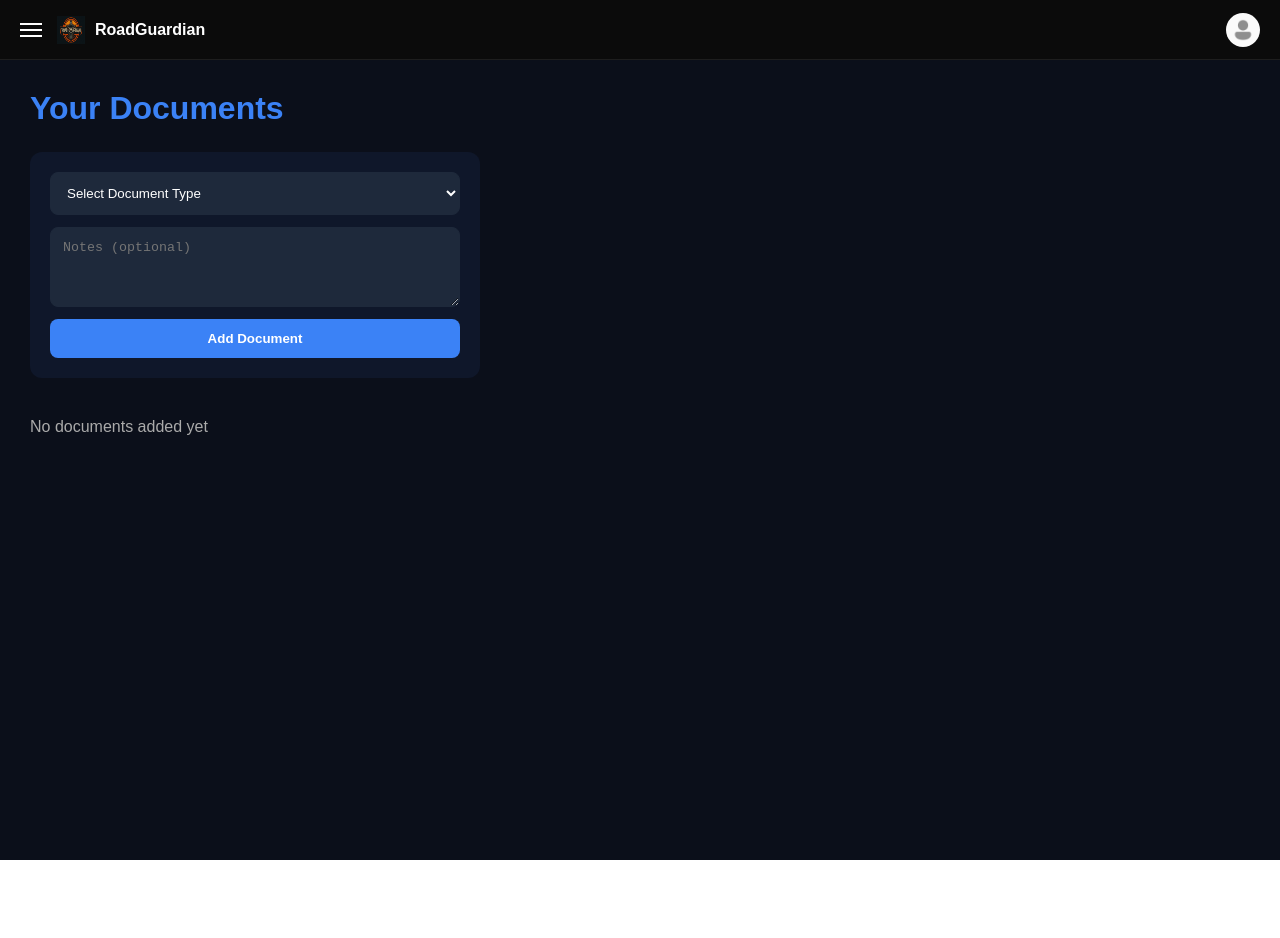
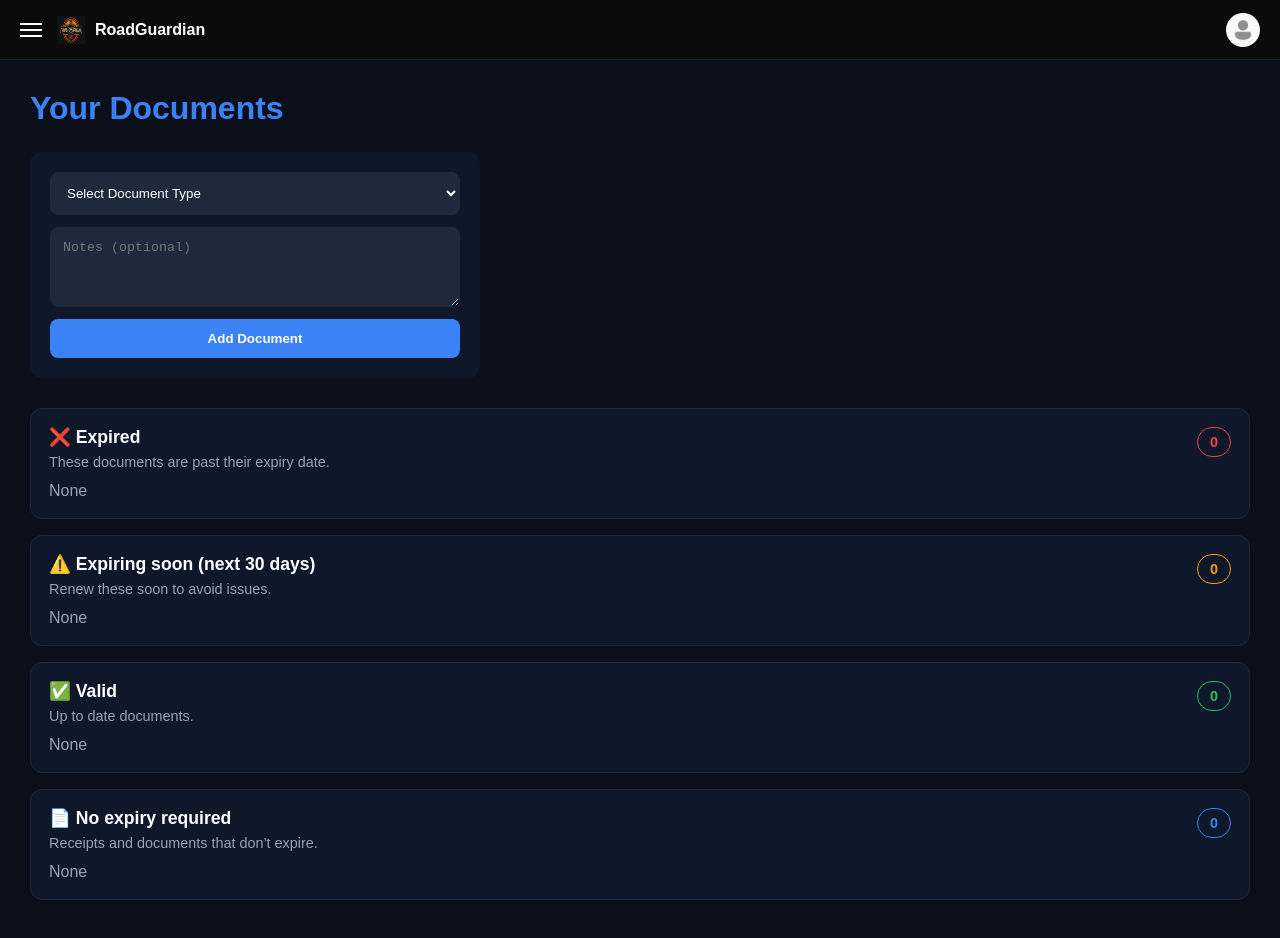
Before and after one commit to MatasZos/RoadGuardianApp, a Next.js app: page /documents in a window 1280 px wide. Shown: the top 938 px of the page. Before the commit the page ends 860 px from the top, so only its background shows below. Built offline with nearby package versions, Linux system fonts and the light colour scheme.

Commit message:
Update page.js

```diff
--- a/src/app/documents/page.js
+++ b/src/app/documents/page.js
@@ -1,6 +1,6 @@
 "use client";
 
-import { useEffect, useState } from "react";
+import { useEffect, useMemo, useState } from "react";
 import Navbar from "../components/Navbar";
 
 export default function DocumentsPage() {
@@ -17,6 +17,7 @@ export default function DocumentsPage() {
     typeof window !== "undefined"
       ? localStorage.getItem("userEmail")
       : null;
+
   const documentTypes = [
     { label: "Insurance", expires: true },
     { label: "Motor Tax", expires: true },
@@ -28,6 +29,81 @@ export default function DocumentsPage() {
 
   const selectedType = documentTypes.find((t) => t.label === form.title);
 
+  // ---------------------------
+  // ✅ Expiry helpers
+  // ---------------------------
+  function parseISODate(value) {
+    // expects "YYYY-MM-DD"
+    if (!value) return null;
+    const d = new Date(`${value}T00:00:00`);
+    return Number.isNaN(d.getTime()) ? null : d;
+  }
+
+  function formatDisplayDate(value) {
+    const d = parseISODate(value);
+    if (!d) return String(value || "");
+    return d.toLocaleDateString(undefined, {
+      day: "2-digit",
+      month: "short",
+      year: "numeric",
+    });
+  }
+
+  function daysUntil(expiryDateStr) {
+    const d = parseISODate(expiryDateStr);
+    if (!d) return null;
+    const today = new Date();
+    today.setHours(0, 0, 0, 0);
+    const diffMs = d.getTime() - today.getTime();
+    return Math.ceil(diffMs / (1000 * 60 * 60 * 24));
+  }
+
+  const categorized = useMemo(() => {
+    const expired = [];
+    const expiringSoon = [];
+    const valid = [];
+    const noExpiry = [];
+
+    for (const doc of docs) {
+      if (!doc.expiryDate) {
+        noExpiry.push(doc);
+        continue;
+      }
+
+      const dLeft = daysUntil(doc.expiryDate);
+
+      // if invalid date string, treat as noExpiry to avoid crashes
+      if (dLeft === null) {
+        noExpiry.push(doc);
+        continue;
+      }
+
+      if (dLeft < 0) expired.push(doc);
+      else if (dLeft <= 30) expiringSoon.push(doc);
+      else valid.push(doc);
+    }
+
+    // Sort inside each group (closest expiry first)
+    const bySoonest = (a, b) => {
+      const da = daysUntil(a.expiryDate) ?? 999999;
+      const db = daysUntil(b.expiryDate) ?? 999999;
+      return da - db;
+    };
+
+    expired.sort(bySoonest);
+    expiringSoon.sort(bySoonest);
+    valid.sort(bySoonest);
+
+    // No expiry: newest first (fallback)
+    noExpiry.sort((a, b) => {
+      const ca = a.createdAt ? new Date(a.createdAt).getTime() : 0;
+      const cb = b.createdAt ? new Date(b.createdAt).getTime() : 0;
+      return cb - ca;
+    });
+
+    return { expired, expiringSoon, valid, noExpiry };
+  }, [docs]);
+
   useEffect(() => {
     if (!email) return;
 
@@ -38,7 +114,7 @@ export default function DocumentsPage() {
       });
 
       const data = await res.json();
-      setDocs(data);
+      setDocs(Array.isArray(data) ? data : []);
     }
 
     fetchDocs();
@@ -47,6 +123,12 @@ export default function DocumentsPage() {
   async function handleSubmit(e) {
     e.preventDefault();
     if (!email) return;
+
+    // If selected type expires, ensure expiryDate is present
+    if (selectedType?.expires && !form.expiryDate) {
+      alert("Please select an expiry date for this document type.");
+      return;
+    }
 
     const method = editingId ? "PUT" : "POST";
 
@@ -67,7 +149,8 @@ export default function DocumentsPage() {
       headers: { "x-user-email": email },
       cache: "no-store",
     });
-    setDocs(await res.json());
+    const data = await res.json();
+    setDocs(Array.isArray(data) ? data : []);
   }
 
   function startEdit(doc) {
@@ -86,7 +169,73 @@ export default function DocumentsPage() {
       body: JSON.stringify({ _id: id }),
     });
 
-    setDocs(docs.filter((d) => d._id !== id));
+    setDocs((prev) => prev.filter((d) => String(d._id) !== String(id)));
+  }
+
+  function cancelEdit() {
+    setEditingId(null);
+    setForm({ title: "", expiryDate: "", notes: "" });
+  }
+
+  function Section({ title, subtitle, items, accentColor }) {
+    return (
+      <div style={styles.section}>
+        <div style={styles.sectionHeader}>
+          <div>
+            <h2 style={styles.sectionTitle}>{title}</h2>
+            {subtitle ? <p style={styles.sectionSubtitle}>{subtitle}</p> : null}
+          </div>
+          <div style={{ ...styles.badge, borderColor: accentColor, color: accentColor }}>
+            {items.length}
+          </div>
+        </div>
+
+        {items.length === 0 ? (
+          <p style={{ color: "#94a3b8" }}>None</p>
+        ) : (
+          <div style={styles.list}>
+            {items.map((d) => {
+              const dLeft = d.expiryDate ? daysUntil(d.expiryDate) : null;
+
+              return (
+                <div key={d._id} style={styles.card}>
+                  <h3 style={styles.cardTitle}>{d.title}</h3>
+
+                  {d.expiryDate ? (
+                    <p style={styles.cardText}>
+                      <strong>Expires:</strong> {formatDisplayDate(d.expiryDate)}
+                      {typeof dLeft === "number" && (
+                        <span style={styles.daysPill}>
+                          {dLeft < 0
+                            ? `${Math.abs(dLeft)} day(s) ago`
+                            : `${dLeft} day(s) left`}
+                        </span>
+                      )}
+                    </p>
+                  ) : (
+                    <p style={styles.cardText}>
+                      <strong>Expiry:</strong> Not required
+                    </p>
+                  )}
+
+                  {d.notes && <p style={styles.cardNotes}>{d.notes}</p>}
+
+                  <div style={styles.cardActions}>
+                    <button style={styles.editBtn} onClick={() => startEdit(d)}>
+                      Edit
+                    </button>
+
+                    <button style={styles.deleteBtn} onClick={() => deleteDoc(d._id)}>
+                      Delete
+                    </button>
+                  </div>
+                </div>
+              );
+            })}
+          </div>
+        )}
+      </div>
+    );
   }
 
   return (
@@ -95,6 +244,8 @@ export default function DocumentsPage() {
 
       <div style={styles.container}>
         <h1 style={styles.title}>Your Documents</h1>
+
+        {/* Add / Edit Form */}
         <form onSubmit={handleSubmit} style={styles.form}>
           <select
             style={styles.input}
@@ -138,42 +289,46 @@ export default function DocumentsPage() {
           <button style={styles.button}>
             {editingId ? "Save Changes" : "Add Document"}
           </button>
+
+          {editingId && (
+            <button
+              type="button"
+              style={styles.cancelButton}
+              onClick={cancelEdit}
+            >
+              Cancel Edit
+            </button>
+          )}
         </form>
-        <div style={styles.list}>
-          {docs.length === 0 && (
-            <p style={{ color: "#aaa" }}>No documents added yet</p>
-          )}
 
-          {docs.map((d) => (
-            <div key={d._id} style={styles.card}>
-              <h3 style={styles.cardTitle}>{d.title}</h3>
+        {/* ✅ Expiry reminder sections */}
+        <Section
+          title="❌ Expired"
+          subtitle="These documents are past their expiry date."
+          items={categorized.expired}
+          accentColor="#ef4444"
+        />
 
-              {d.expiryDate && (
-                <p style={styles.cardText}>
-                  <strong>Expires:</strong> {d.expiryDate}
-                </p>
-              )}
+        <Section
+          title="⚠️ Expiring soon (next 30 days)"
+          subtitle="Renew these soon to avoid issues."
+          items={categorized.expiringSoon}
+          accentColor="#f59e0b"
+        />
 
-              {d.notes && <p style={styles.cardNotes}>{d.notes}</p>}
+        <Section
+          title="✅ Valid"
+          subtitle="Up to date documents."
+          items={categorized.valid}
+          accentColor="#22c55e"
+        />
 
-              <div style={styles.cardActions}>
-                <button
-                  style={styles.editBtn}
-                  onClick={() => startEdit(d)}
-                >
-                  Edit
-                </button>
-
-                <button
-                  style={styles.deleteBtn}
-                  onClick={() => deleteDoc(d._id)}
-                >
-                  Delete
-                </button>
-              </div>
-            </div>
-          ))}
-        </div>
+        <Section
+          title="📄 No expiry required"
+          subtitle="Receipts and documents that don’t expire."
+          items={categorized.noExpiry}
+          accentColor="#3b82f6"
+        />
       </div>
     </>
   );
@@ -200,7 +355,7 @@ const styles = {
     display: "flex",
     flexDirection: "column",
     gap: "12px",
-    marginBottom: "40px",
+    marginBottom: "30px",
   },
   input: {
     padding: "12px",
@@ -226,23 +381,79 @@ const styles = {
     fontWeight: "bold",
     cursor: "pointer",
   },
+  cancelButton: {
+    padding: "12px",
+    borderRadius: "8px",
+    border: "none",
+    background: "#334155",
+    color: "#fff",
+    fontWeight: "bold",
+    cursor: "pointer",
+  },
+
+  // Sections
+  section: {
+    background: "#0f172a",
+    borderRadius: "12px",
+    padding: "18px",
+    marginBottom: "16px",
+    border: "1px solid #1e293b",
+  },
+  sectionHeader: {
+    display: "flex",
+    justifyContent: "space-between",
+    alignItems: "flex-start",
+    gap: "12px",
+    marginBottom: "12px",
+  },
+  sectionTitle: {
+    margin: 0,
+    fontSize: "1.1rem",
+  },
+  sectionSubtitle: {
+    margin: "6px 0 0 0",
+    color: "#94a3b8",
+    fontSize: "0.9rem",
+  },
+  badge: {
+    border: "1px solid",
+    padding: "6px 10px",
+    borderRadius: "999px",
+    fontWeight: "bold",
+    fontSize: "0.9rem",
+    minWidth: "34px",
+    textAlign: "center",
+  },
+
   list: {
     display: "grid",
-    gap: "15px",
+    gap: "12px",
   },
   card: {
-    background: "#0f172a",
-    padding: "18px",
+    background: "#0b1220",
+    padding: "16px",
     borderRadius: "10px",
     borderLeft: "5px solid #3b82f6",
   },
   cardTitle: {
     marginBottom: "6px",
-    fontSize: "1.2rem",
+    fontSize: "1.1rem",
   },
   cardText: {
-    marginBottom: "4px",
+    marginBottom: "6px",
     color: "#cbd5e1",
+    display: "flex",
+    alignItems: "center",
+    gap: "10px",
+    flexWrap: "wrap",
+  },
+  daysPill: {
+    display: "inline-block",
+    padding: "4px 10px",
+    borderRadius: "999px",
+    background: "#1e293b",
+    color: "#e2e8f0",
+    fontSize: "0.85rem",
   },
   cardNotes: {
     color: "#94a3b8",
```
